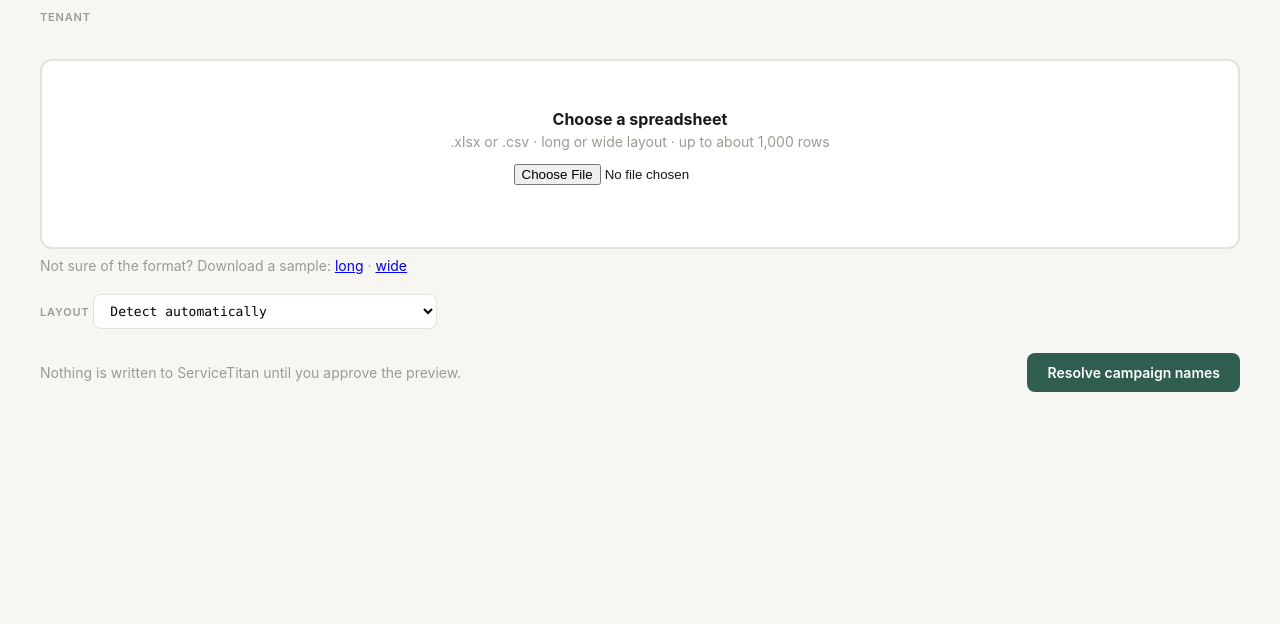
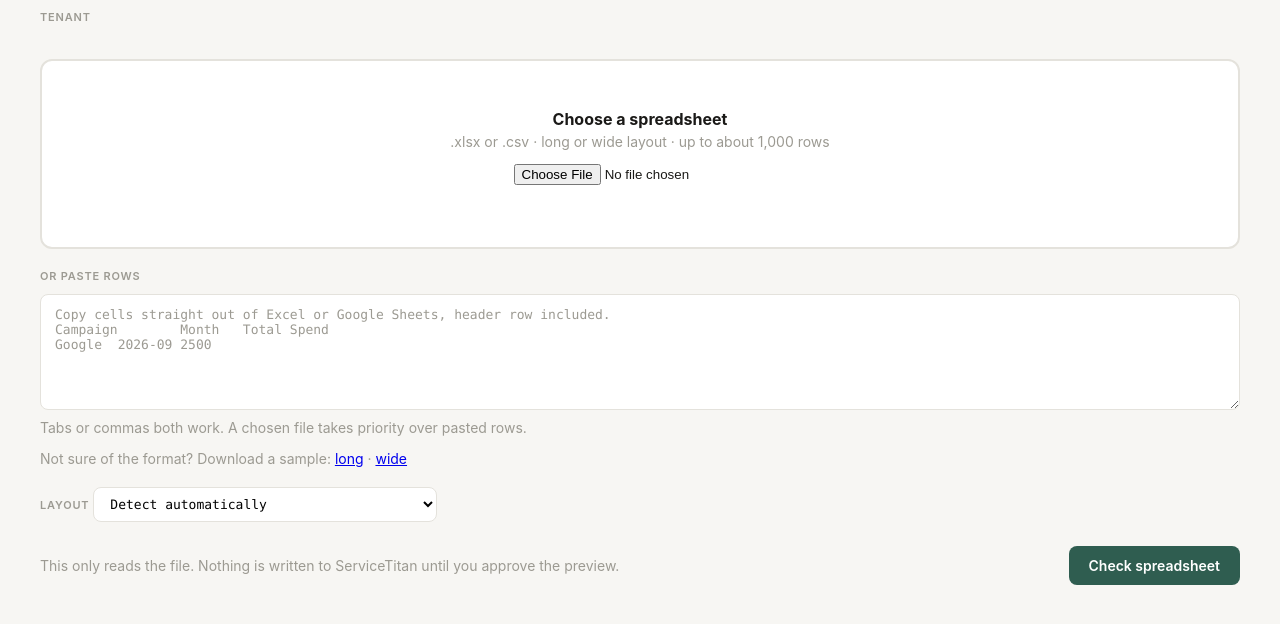
Before and after one commit to jtron9k/st-campaign-cost-uploader, a FastAPI app: page / in a window 1280 px wide. Shown: the part 98-722 px from the top of the page. Run offline with FastAPI, Linux system fonts and the light colour scheme.

Commit message:
Simplify the upload step and accept pasted rows
The upload form's button and the parse-result card both said "Resolve campaign
names", so reaching step 2 took two clicks of the same label. The form now
says "Check spreadsheet", the result card renders first with the single
resolve button, and the re-upload form keeps the chosen tenant and layout.

Rows can also be pasted instead of uploaded. parse_text shares the parser
with the file path and picks tab or comma by whether a tab is present, so
names with commas survive a spreadsheet paste. A chosen file wins over
pasted text; neither is a clear 400; a failed paste is echoed back.

launch.json accepts an assigned port when 8000 is held by another session.

Co-Authored-By: Claude Fable 5.1 <noreply@anthropic.com>

```diff
--- a/src/st_cost_uploader/web/app.py
+++ b/src/st_cost_uploader/web/app.py
@@ -29,7 +29,7 @@ from st_cost_uploader.models import (
     WriteOutcome,
 )
 from st_cost_uploader.normalize import normalize_name
-from st_cost_uploader.parser import ParserError, parse_workbook
+from st_cost_uploader.parser import ParserError, parse_text, parse_workbook
 from st_cost_uploader.planner import plan as build_plan
 from st_cost_uploader.resolver import resolve as resolve_names
 from st_cost_uploader.samples import sample_csv
@@ -117,6 +117,8 @@ def _service_titan_error(
             "result": session.parse_result,
             "filename": session.filename,
             "session_id": session.id,
+            "selected_tenant": session.tenant,
+            "selected_layout": session.parse_result.layout,
         },
         status_code=502,
     )
@@ -149,7 +151,8 @@ async def upload(
     request: Request,
     tenant: str = Form(...),
     layout: str = Form(""),
-    file: UploadFile = File(...),  # noqa: B008 - FastAPI's required DI idiom, not a mutable default
+    pasted: str = Form(""),
+    file: UploadFile | None = File(None),  # noqa: B008 - FastAPI's DI idiom, not a mutable default
 ) -> HTMLResponse:
     tenants, config_error = _tenant_options()
 
@@ -157,7 +160,14 @@ async def upload(
         return TEMPLATES.TemplateResponse(
             request,
             "upload.html",
-            {"step": 1, "tenants": tenants, "error": message},
+            {
+                "step": 1,
+                "tenants": tenants,
+                "error": message,
+                "selected_tenant": tenant if tenant in tenants else None,
+                "selected_layout": layout,
+                "pasted": pasted,
+            },
             status_code=400,
         )
 
@@ -167,9 +177,21 @@ async def upload(
         # wrong place.
         return fail(config_error or f"'{tenant}' is not a configured tenant.")
 
+    # A file wins when both arrive, since choosing one is a deliberate act
+    # and stray whitespace in the textarea is not.
+    data = await file.read() if file is not None else b""
+    if data:
+        filename = file.filename or "upload.xlsx"  # type: ignore[union-attr]
+    elif pasted.strip():
+        filename = "pasted rows"
+    else:
+        return fail("Choose a spreadsheet or paste rows first.")
+
     try:
-        result = parse_workbook(
-            await file.read(), file.filename or "upload.xlsx", layout or None
+        result = (
+            parse_workbook(data, filename, layout or None)
+            if data
+            else parse_text(pasted, layout or None)
         )
     except ParserError as exc:
         return fail(str(exc))
@@ -179,7 +201,7 @@ async def upload(
     session = UploadSession(
         id=uuid.uuid4().hex,
         tenant=tenant,
-        filename=file.filename or "upload.xlsx",
+        filename=filename,
         parse_result=result,
     )
     SESSIONS[session.id] = session
@@ -193,6 +215,8 @@ async def upload(
             "result": result,
             "filename": session.filename,
             "session_id": session.id,
+            "selected_tenant": tenant,
+            "selected_layout": layout,
         },
     )
 
--- a/src/st_cost_uploader/web/templates/base.html
+++ b/src/st_cost_uploader/web/templates/base.html
@@ -70,6 +70,10 @@ button.primary{padding:11px 20px;border:0;border-radius:8px;background:var(--acc
 .err{color:var(--danger)}
 select{font-family:var(--mono);font-size:13px;padding:8px 12px;
        border:1px solid var(--line);border-radius:8px;background:var(--surface)}
+textarea{width:100%;font-family:var(--mono);font-size:13px;padding:12px 14px;
+         border:1px solid var(--line);border-radius:8px;background:var(--surface);
+         color:var(--ink);resize:vertical}
+textarea::placeholder{color:var(--ink3)}
 </style>
 </head>
 <body>
--- a/src/st_cost_uploader/web/templates/upload.html
+++ b/src/st_cost_uploader/web/templates/upload.html
@@ -1,48 +1,10 @@
 {% extends "base.html" %}
 {% block content %}
-<form method="post" action="/upload" enctype="multipart/form-data">
-  <p class="label">TENANT</p>
-  <div class="chips">
-    {% for name in tenants %}
-    <label class="chip">
-      <input type="radio" name="tenant" value="{{ name }}"
-             {% if loop.first %}checked{% endif %}>{{ name }}
-    </label>
-    {% endfor %}
-  </div>
-
-  {% if error %}<p class="err">{{ error }}</p>{% endif %}
-
-  <div class="drop" style="margin-top:24px">
-    <b>Choose a spreadsheet</b>
-    <span>.xlsx or .csv &middot; long or wide layout &middot; up to about 1,000 rows</span>
-    <p><input type="file" name="file" accept=".xlsx,.csv" required></p>
-  </div>
-  <p class="note" style="margin-top:8px">
-    Not sure of the format? Download a sample:
-    <a href="/sample/long.csv">long</a> &middot;
-    <a href="/sample/wide.csv">wide</a>
-  </p>
-
-  <p style="margin-top:20px">
-    <label class="label" for="layout">LAYOUT</label>
-    <select name="layout" id="layout">
-      <option value="">Detect automatically</option>
-      <option value="long">Force long: one row per campaign-month</option>
-      <option value="wide">Force wide: months across the top</option>
-    </select>
-  </p>
-
-  <div class="foot" style="margin-top:24px">
-    <span class="note">Nothing is written to ServiceTitan until you approve the preview.</span>
-    <button class="primary" type="submit">Resolve campaign names</button>
-  </div>
-</form>
-
+{% if error %}<p class="err">{{ error }}</p>{% endif %}
 {% if result %}
 <div class="card">
   <p><b>{{ filename }}</b> &mdash; <span class="badge create">{{ result.layout|upper }} LAYOUT</span></p>
-  <p class="sub">{{ result.rows|length }} rows &middot; {{ result.errors|length }} skipped</p>
+  <p class="sub">{{ result.rows|length }} rows &middot; {{ result.errors|length }} skipped &middot; tenant {{ selected_tenant }}</p>
   <table>
     <tr><th>SPREADSHEET COLUMN</th><th>MAPS TO</th></tr>
     {% for source, target in result.column_mapping.items() %}
@@ -59,11 +21,54 @@
   </table>
   {% endif %}
   <div class="foot" style="margin-top:20px">
-    <span class="note">Wrong layout? Re-upload with the override set.</span>
+    <span class="note">Mapping look right? Continue to match these names to ServiceTitan campaigns.</span>
     <form method="post" action="/resolve/{{ session_id }}">
       <button class="primary" type="submit">Resolve campaign names</button>
     </form>
   </div>
 </div>
+<p class="label">WRONG FILE OR LAYOUT? UPLOAD AGAIN</p>
 {% endif %}
+
+<form method="post" action="/upload" enctype="multipart/form-data">
+  <p class="label">TENANT</p>
+  <div class="chips">
+    {% for name in tenants %}
+    <label class="chip">
+      <input type="radio" name="tenant" value="{{ name }}"
+             {% if (selected_tenant and name == selected_tenant) or (not selected_tenant and loop.first) %}checked{% endif %}>{{ name }}
+    </label>
+    {% endfor %}
+  </div>
+
+
+  <div class="drop" style="margin-top:24px">
+    <b>Choose a spreadsheet</b>
+    <span>.xlsx or .csv &middot; long or wide layout &middot; up to about 1,000 rows</span>
+    <p><input type="file" name="file" accept=".xlsx,.csv,.tsv,.txt"></p>
+  </div>
+  <p class="label" style="margin-top:20px">OR PASTE ROWS</p>
+  <textarea name="pasted" rows="6" spellcheck="false"
+            placeholder="Copy cells straight out of Excel or Google Sheets, header row included.&#10;Campaign&#9;Month&#9;Total Spend&#10;Google&#9;2026-09&#9;2500">{{ pasted or '' }}</textarea>
+  <p class="note" style="margin-top:6px">Tabs or commas both work. A chosen file takes priority over pasted rows.</p>
+  <p class="note" style="margin-top:8px">
+    Not sure of the format? Download a sample:
+    <a href="/sample/long.csv">long</a> &middot;
+    <a href="/sample/wide.csv">wide</a>
+  </p>
+
+  <p style="margin-top:20px">
+    <label class="label" for="layout">LAYOUT</label>
+    <select name="layout" id="layout">
+      <option value="" {% if not selected_layout %}selected{% endif %}>Detect automatically</option>
+      <option value="long" {% if selected_layout == 'long' %}selected{% endif %}>Force long: one row per campaign-month</option>
+      <option value="wide" {% if selected_layout == 'wide' %}selected{% endif %}>Force wide: months across the top</option>
+    </select>
+  </p>
+
+  <div class="foot" style="margin-top:24px">
+    <span class="note">This only reads the file. Nothing is written to ServiceTitan until you approve the preview.</span>
+    <button class="primary" type="submit">Check spreadsheet</button>
+  </div>
+</form>
 {% endblock %}
```
Also changed, not shown: src/st_cost_uploader/parser.py (+26 -4 lines), tests/test_parser.py (+27 -1 lines), tests/test_web.py (+55 -0 lines), .claude/launch.json.
